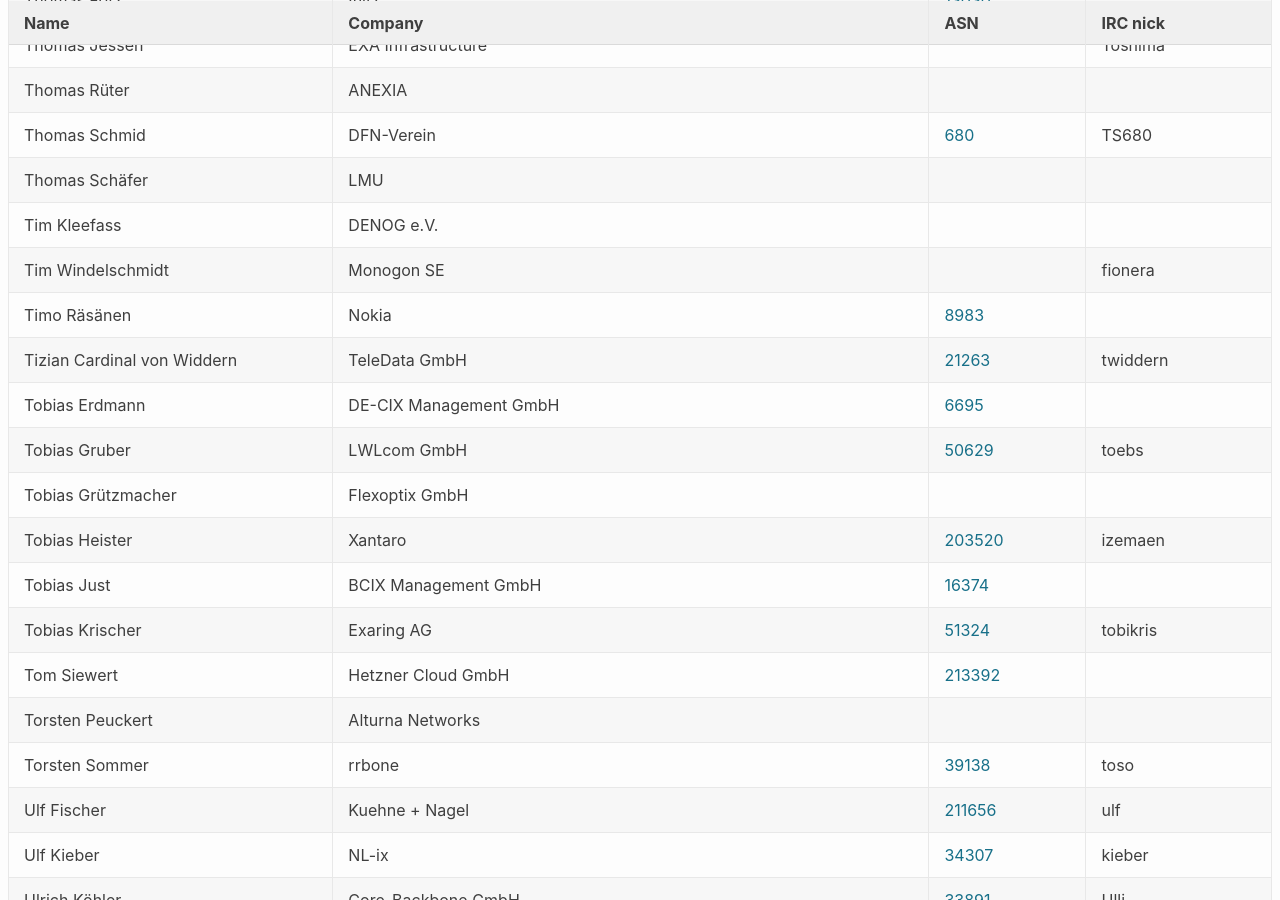
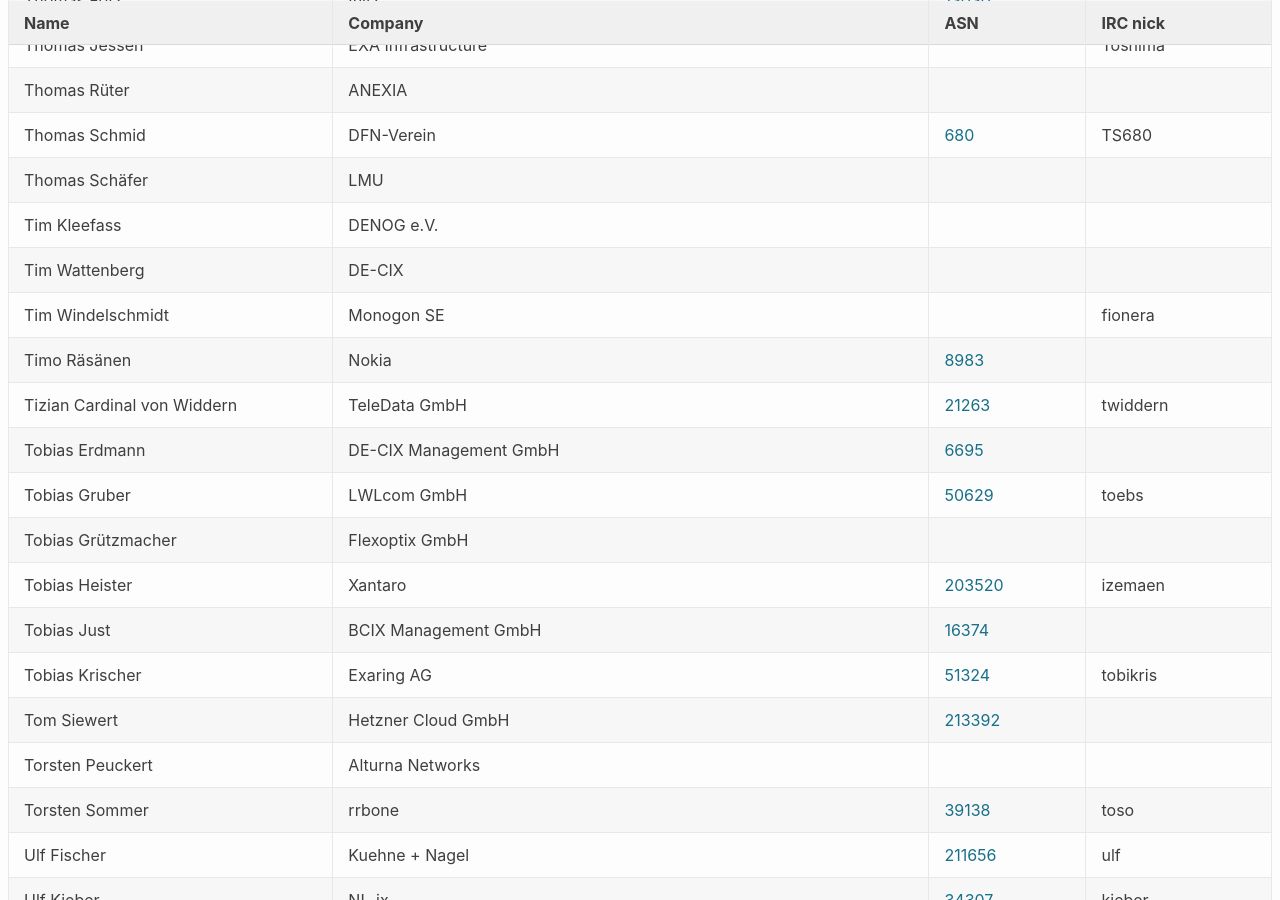
Before and after one commit to denog/pretix-attendeelist, a Jekyll site: the page built from denog15/index.md, in a window 1280 px wide and 900 px high, scrolled down 17254 px. Built offline with Jekyll 4.4.1, drawn with Linux system fonts in a browser that asks for light colours.

Commit message:
Latest data: Wed Nov  1 13:48:16 UTC 2023

```diff
--- a/_data/attendees_denog15_onsite.json
+++ b/_data/attendees_denog15_onsite.json
@@ -2316,6 +2316,12 @@
     "asn": "8983"
   },
   {
+    "name": "Tim Wattenberg",
+    "company": "DE-CIX",
+    "irc": null,
+    "asn": null
+  },
+  {
     "name": "Tim Windelschmidt",
     "company": "Monogon SE",
     "irc": "fionera",
```
